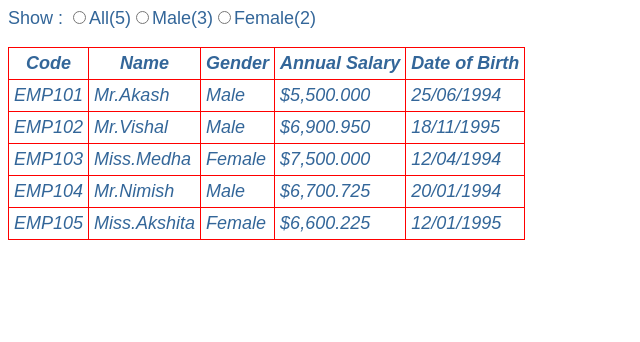
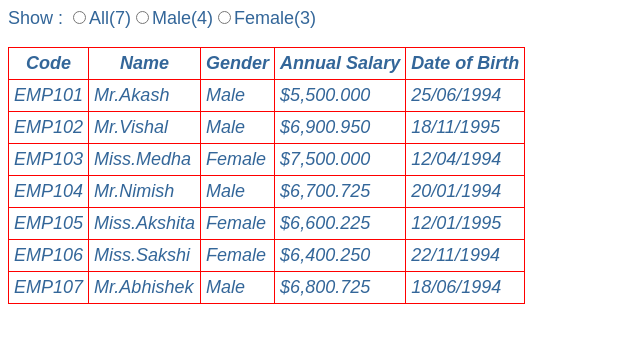
Before and after one commit to Puneetbisarwal/Angular2Demo, an Angular app: page / in a window 1280 px wide. Shown: the top 342 px of the page, without its empty margins (0-640 px from the left). Built offline with nearby package versions, Linux system fonts and the light colour scheme.

Commit message:
My 12th commit Video Part 21 Angular component input properties

```diff
--- a/src/app/employee/employeeCount.component.ts
+++ b/src/app/employee/employeeCount.component.ts
@@ -1,4 +1,4 @@
-import { Component } from '@angular/core';
+import { Component, Input } from '@angular/core';
 
 @Component({
   selector: 'employee-count',
@@ -7,8 +7,13 @@ import { Component } from '@angular/core';
 })
 
 export class EmployeeCountComponent {
-    all: number = 5;
-    male: number = 3;
-    female: number = 2;
+    @Input()
+    all: number;
+
+    @Input()
+    male: number;
+
+    @Input()
+    female: number;
 
 }
--- a/src/app/employee/employeeList.component.html
+++ b/src/app/employee/employeeList.component.html
@@ -1,4 +1,7 @@
-<employee-count> </employee-count>
+<employee-count [all] = "getTotalEmployeesCount()"
+                [male] = "getTotalMaleEmployeesCount()"
+                [female] = "getTotalFemaleEmployeesCount()">
+</employee-count>
 <br/> <br/>
 
 <table>
--- a/src/app/employee/employeeList.component.ts
+++ b/src/app/employee/employeeList.component.ts
@@ -16,10 +16,28 @@ export class EmployeeListComponent {
       { code: 'Emp103', name: 'Medha', gender: 'Female', annualSalary: 7500, dateOfBirth: '04/12/1994' },
       { code: 'Emp104', name: 'Nimish', gender: 'Male', annualSalary: 6700.725, dateOfBirth: '01/20/1994' },
       { code: 'Emp105', name: 'Akshita', gender: 'Female', annualSalary: 6600.225, dateOfBirth: '01/12/1995' },
+      { code: 'Emp106', name: 'Sakshi', gender: 'Female', annualSalary: 6400.250, dateOfBirth: '11/22/1994' },
+      { code: 'Emp107', name: 'Abhishek', gender: 'Male', annualSalary: 6800.725, dateOfBirth: '06/18/1994' },
 
      ];
 
   }
 
+  getTotalEmployeesCount(): number {
+    return this.employees.length;
+
+  }
+
+  getTotalMaleEmployeesCount(): number {
+    return this.employees.filter(e => e.gender === "Male").length;
+
+  }
+
+  getTotalFemaleEmployeesCount(): number {
+    return this.employees.filter(e => e.gender === "Female").length;
+
+  }
+
+
 
 }
```
